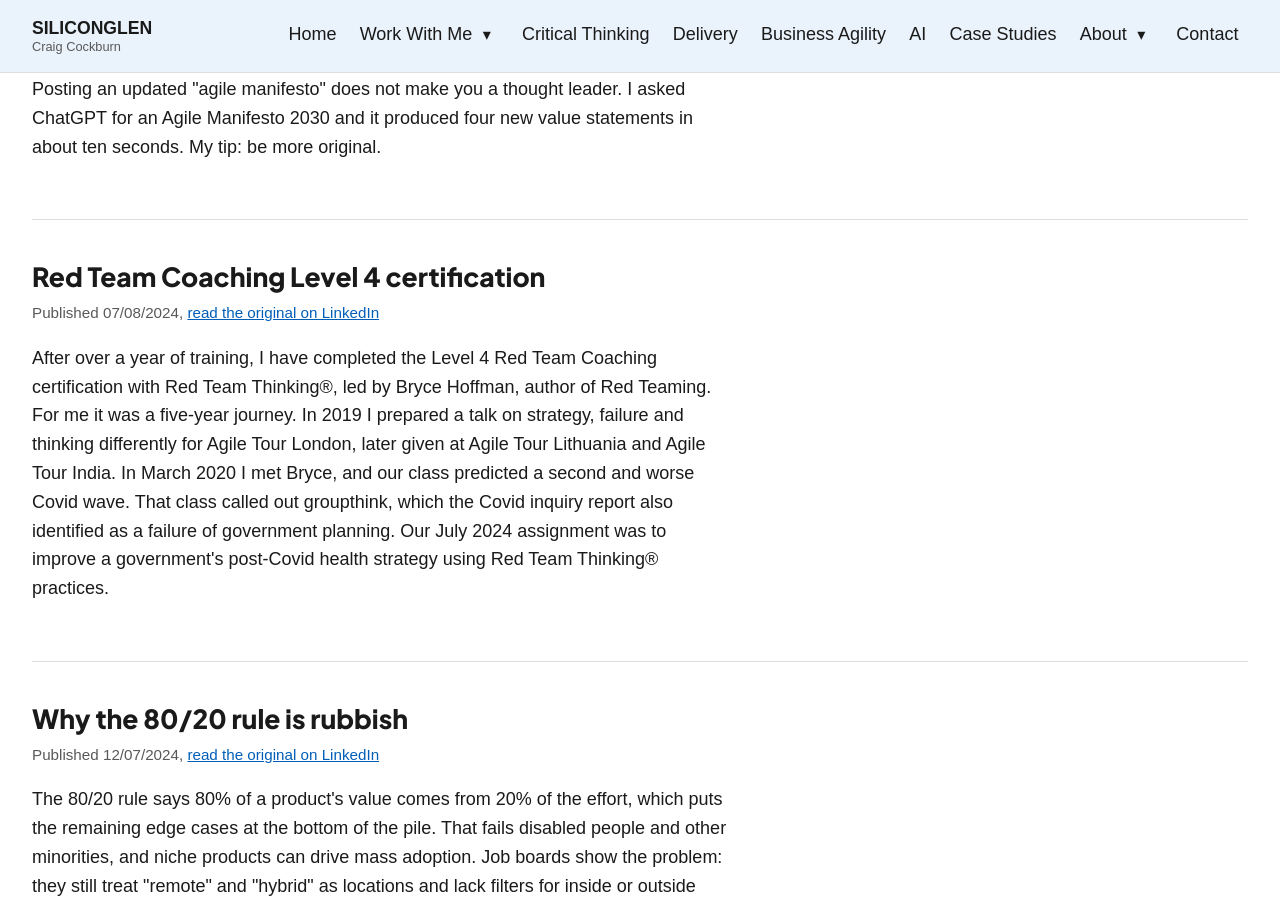
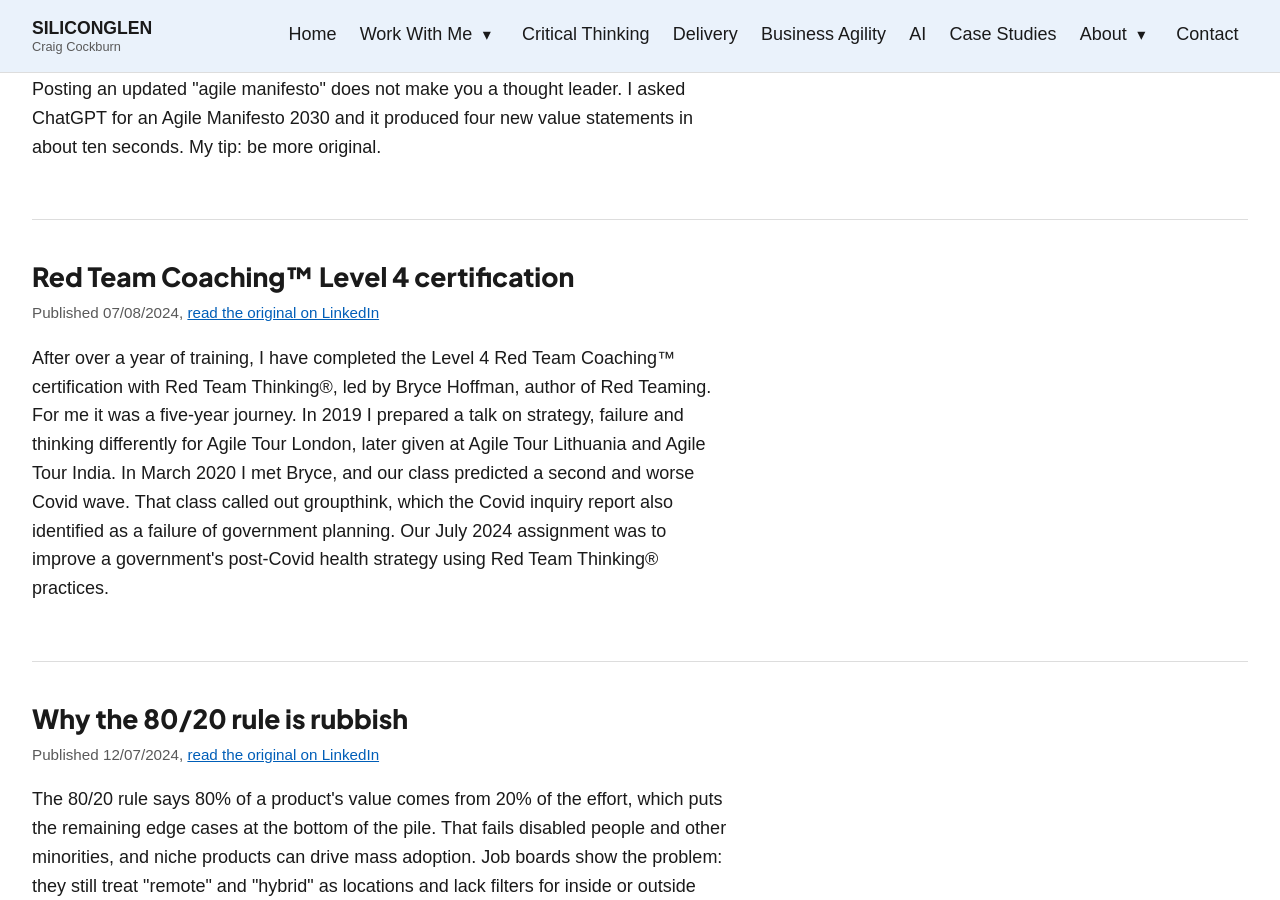
Before and after one commit to siliconglen/siliconglen-site, a Jekyll site: the page built from updates/index.md, in a window 1280 px wide and 900 px high, scrolled down 3226 px. Built offline with Jekyll 4.4.1, drawn with Linux system fonts in a browser that asks for light colours.

```diff
--- a/updates/index.md
+++ b/updates/index.md
@@ -75,9 +75,9 @@ permalink: /updates/
   </article>
 
   <article class="update" id="red-team-coaching-level-4">
-    <h2>Red Team Coaching Level 4 certification</h2>
+    <h2>Red Team Coaching™ Level 4 certification</h2>
     <p class="update-meta">Published <time datetime="2024-08-07">07/08/2024</time>, <a href="https://www.linkedin.com/feed/update/urn:li:ugcPost:7226846254373195777/" target="_blank" rel="noopener noreferrer">read the original on LinkedIn</a></p>
-    <p>After over a year of training, I have completed the Level 4 Red Team Coaching certification with Red Team Thinking®, led by Bryce Hoffman, author of Red Teaming. For me it was a five-year journey. In 2019 I prepared a talk on strategy, failure and thinking differently for Agile Tour London, later given at Agile Tour Lithuania and Agile Tour India. In March 2020 I met Bryce, and our class predicted a second and worse Covid wave. That class called out groupthink, which the Covid inquiry report also identified as a failure of government planning. Our July 2024 assignment was to improve a government's post-Covid health strategy using Red Team Thinking® practices.</p>
+    <p>After over a year of training, I have completed the Level 4 Red Team Coaching™ certification with Red Team Thinking®, led by Bryce Hoffman, author of Red Teaming. For me it was a five-year journey. In 2019 I prepared a talk on strategy, failure and thinking differently for Agile Tour London, later given at Agile Tour Lithuania and Agile Tour India. In March 2020 I met Bryce, and our class predicted a second and worse Covid wave. That class called out groupthink, which the Covid inquiry report also identified as a failure of government planning. Our July 2024 assignment was to improve a government's post-Covid health strategy using Red Team Thinking® practices.</p>
   </article>
 
   <article class="update" id="why-the-80-20-rule-is-rubbish">
```
Also changed, not shown: DESIGN_STANDARDS.md (+1 -1 lines).
